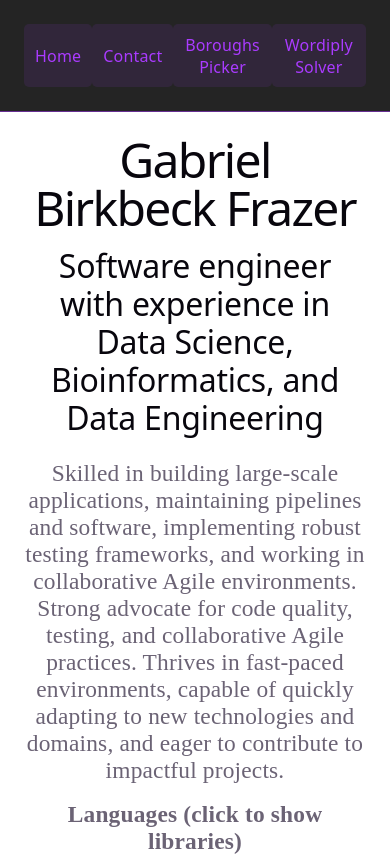
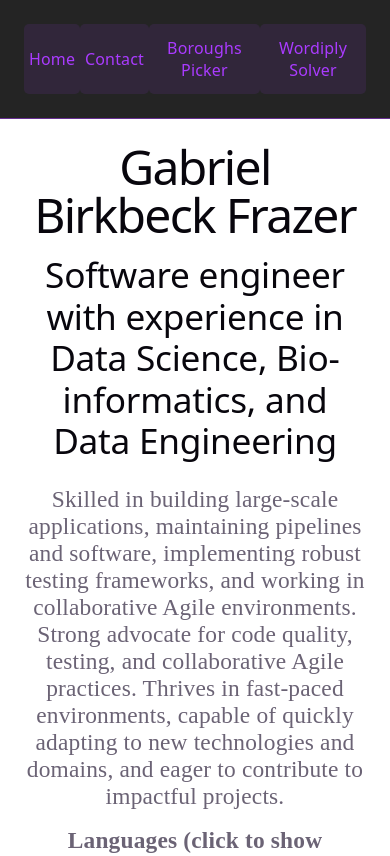
Before and after one commit to g-b-f/g-b-f.github.io, a React (Vite) app: page /#/ in a window 390 px wide. Shown: the top 856 px of the page. Built offline with nearby package versions, Linux system fonts and the light colour scheme.

Commit message:
more visual tweaks, including soft hyphens

```diff
--- a/src/App.css
+++ b/src/App.css
@@ -58,7 +58,7 @@ p {
   display: flex;
   justify-content: center;
   align-items: center;
-  gap: clamp(0.3rem, var(--vw-squared), 2rem);
+  gap: clamp(0.5rem, var(--vw-squared), 2rem);
   padding: 1.5rem;
   background-color: #242424;
   border-bottom: 1px solid var(--accent-border);
@@ -66,6 +66,7 @@ p {
 
 .nav-button{
   padding: 5px 10px;
+  padding: 1vh 1vw;
   border-radius: 5px;
   color: var(--accent);
   background: var(--accent-bg);
@@ -118,8 +119,8 @@ p {
   }
 }
 
-/* Two word buttons overflow at 516px */
-@media (max-width: 516px) {
+/* Two word buttons overflow at 466px */
+@media (max-width: 466px) {
   .nav-container {
     padding: 1.5rem;
   }
@@ -131,13 +132,13 @@ p {
 @media (max-width: 340px) {
   .nav-container {
     display: grid;
-    /* grid-template-columns: auto auto auto; */
     grid-template-rows: auto auto auto;
 
     gap: 0.5rem;
-    padding: 0.5rem;
+    padding: 1rem 0.5rem;
   }
   .nav-button {
     min-height: auto;
+    padding: 0.3rem 20vw;
   }
 }
--- a/src/pages/CSS/Portfolio.css
+++ b/src/pages/CSS/Portfolio.css
@@ -94,7 +94,7 @@
     line-height: 99%
 }
 .portfolio .hero h2 {
-    font-size: clamp(2rem, 6vw, 2.5rem);
+    font-size: clamp(2.2rem, 6vw, 2.5rem);
     margin-bottom: 2.5rem;
 }
 .portfolio .intro {
@@ -161,11 +161,11 @@ section.image-text {
         align-items: center;
     }
     .intro .languages progress {
-        width: 40vw;
         margin-left: 0.3rem;
     }
     .portfolio .hero h2 {
         font-size: 1.5rem;
+        hyphens: manual;
     }
     .portfolio .hero h1 {
         font-size: 2.5rem;
@@ -173,6 +173,5 @@ section.image-text {
     .intro .library-dropdown li {
         line-height: 120%;
         list-style-type: disc;
-
     }
 }
--- a/src/pages/Portfolio.tsx
+++ b/src/pages/Portfolio.tsx
@@ -18,8 +18,8 @@ export default function Portfolio() {
     <section className="portfolio">
         <section className="hero">
           <h1>Gabriel Birkbeck Frazer</h1>
-          <h2>Software engineer with experience in Data Science, Bioinformatics,
-            and Data Engineering</h2>
+          <h2>Software engineer with experience in Data Science, Bio&shy;informatics,
+            and Data Engin&shy;eering</h2>
         </section>
         <section className="intro">
           <div className="description">
```
